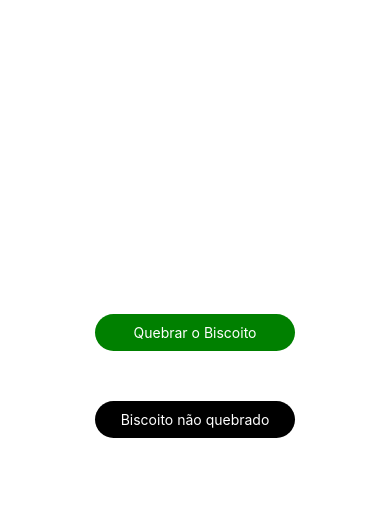
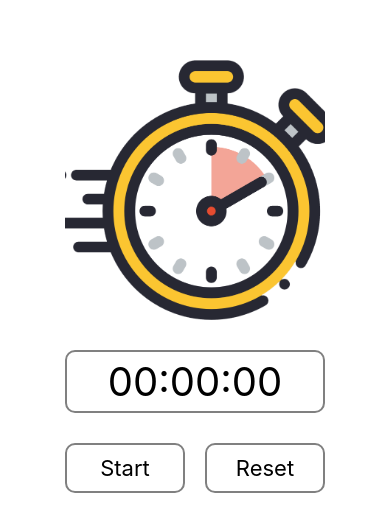
Before and after one commit to pedrooryan/my-app, a React Native app: screen / in a window 390 px wide. Shown: the part 121-652 px from the top of the page. Built offline with nearby package versions, Linux system fonts and the light colour scheme.

Commit message:
Cronometro

```diff
--- a/App.js
+++ b/App.js
@@ -1,6 +1,7 @@
 import React from 'react';
 import { StyleSheet, View } from 'react-native';
 import ParOuImpar from './components/ParOuImpar';
+import Cronometro from './components/Cronometro';
 import Profile from './components/Profile';
 import Biscoito from './components/Biscoito';
 import MinMax from './components/MinMax';
@@ -16,7 +17,7 @@ const max = 100;
     <View style={styles.container}>
       {/* <NumeroAleatorio min={min} max={max} /> */}
       {/*<MinMax min={min} max={max}/> */}
-      <Biscoito/>
+      <Cronometro/>
     </View>
   );
 }
--- /dev/null
+++ b/components/Cronometro.js
@@ -0,0 +1,166 @@
+import { Image, ScrollView, StyleSheet, Text, TouchableOpacity, View } from 'react-native'
+import React, { useEffect, useState } from 'react'
+
+export default function Cronometro(props) {
+
+    const [time, setTime] = useState({ hours: 0, minutes: 0, seconds: 0 });
+    const [active, setActive] = useState(false);
+    const [history, setHistory] = useState([]);
+    // const [off, setOff] = useState(false);
+
+    useEffect(() => {
+        let interval;
+
+        if (active) {
+            interval = setInterval(() => {
+                setTime((prevTime) => {
+                    let { hours, minutes, seconds } = prevTime;
+
+                    seconds = seconds === 59 ? 0 : seconds + 1;
+                    minutes = seconds === 0 ? (minutes === 59 ? 0 : minutes + 1) : minutes;
+                    hours = minutes === 0 && seconds === 0 ? (hours === 23 ? 0 : hours + 1) : hours;
+
+                    return { hours, minutes, seconds };
+                });
+            }, 1000);
+        } else {
+            clearInterval(interval);
+        }
+
+        return () => clearInterval(interval);
+    }, [active]);
+
+    const controlTimer = () => {
+        setActive(!active);
+    };
+
+    const resetTimer = () => {
+        setHistory([...history, time])
+        setTime({ hours: 0, minutes: 0, seconds: 0 });
+        setActive(false);
+    };
+
+    const off = () => {
+        setHistory([])
+    }
+
+    // const switchOff = () => {
+    //     setOff(false)
+    // }
+
+    // const formattedTime = `${String(time.hours).padStart(2, '0')}:${String(time.minutes).padStart(2, '0')}:${String(time.seconds).padStart(2, '0')}`; ormattedTime = `${String(time.hours).padStart(2, '0')}:${String(time.minutes).padStart(2, '0')}:${String(time.seconds).padStart(2, '0')}`;
+    const formattedTime = `${String(time.hours).padStart(2, '0')}:${String(time.minutes).padStart(2, '0')}:${String(time.seconds).padStart(2, '0')}`;
+
+    return (
+        <View style={styles.Complete}>
+            <View style={styles.T1}>
+                <Image source={require('../assets/Cronometro1.png')} style={styles.Image} />
+                <View style={[styles.Timer1, styles.Equal]}>
+                    <Text style={styles.textTimer}>{formattedTime}</Text>
+                </View>
+                <View style={styles.viewButton}>
+                    <TouchableOpacity style={[history.length <= 0 ? styles.ButtonClose : styles.Button, styles.Equal]} onPress={controlTimer}>
+                        <Text style={styles.buttonText}>{active ? 'Stop' : 'Start'}</Text>
+                    </TouchableOpacity>
+                    <TouchableOpacity style={[history.length <= 0 ? styles.ButtonClose : styles.Button, styles.Equal]} onPress={resetTimer}>
+                        <Text style={styles.buttonText}>Reset</Text>
+                    </TouchableOpacity>
+                    {history.length <= 0 ? ''
+                        : <TouchableOpacity style={[styles.Button, styles.Equal]} onPress={off}>
+                            <Text style={styles.buttonText}>Delet</Text>
+                        </TouchableOpacity>}
+                </View>
+            </View>
+
+            <View style={styles.T2}>
+                {history.length > 0 ? <>
+                    <Text style={styles.buttonText}>History:</Text>
+                    <View style={styles.Scroll}>
+                        <ScrollView style={[styles.Equal]}>
+                            {history.map((record, index) => (
+                                <Text key={index} style={[styles.buttonText, styles.Map]}>{`Time: ${String(record.hours).padStart(2, '0')}:${String(record.minutes).padStart(2, '0')}:${String(record.seconds).padStart(2, '0')}`}</Text>
+                            ))}
+                        </ScrollView>
+                    </View>
+                </> : null}
+            </View>
+        </View>
+    )
+}
+
+const styles = StyleSheet.create({
+    Complete: {
+        justifyContent: 'center',
+        alignItems: 'center',
+        gap: 50,
+        marginVertical: 70
+    },
+
+    T1: {
+        justifyContent: 'center',
+        alignItems: 'center',
+        gap: 30,
+        backgroundColor: 'white',
+    },
+
+    Image: {
+        width: 260,
+        height: 260,
+    },
+
+    Timer1: {
+        alignItems: 'center',
+        paddingVertical: 5,
+        width: 260,
+    },
+
+    textTimer: {
+    fontSize: 40,
+    color: 'black',
+    },
+
+    viewButton: {
+        flexDirection: 'row',
+        gap: 20
+    },
+
+    Button: {
+        alignItems: "center",
+        justifyContent: 'center',
+        padding: 5,
+        width: 75,
+        height: 50,
+    },
+
+    ButtonClose: {
+        alignItems: "center",
+        justifyContent: 'center',
+        padding: 5,
+        width: 120,
+        height: 50,
+    },
+
+    buttonText: {
+        fontSize: 22,
+        textAlign: 'center',
+        color: 'black'
+    },
+
+    Equal: {
+        borderRadius: 10,
+        borderWidth: 2,
+        borderColor: 'gray'
+    },
+
+    T2: {
+        flex: 1,
+        backgroundColor: 'white',
+    },
+
+    Scroll: {
+        padding: 10,
+        width: 280,
+        maxHeight: 200
+    },
+
+})
```
Also changed, not shown: assets/Cronometro1.png (added).
